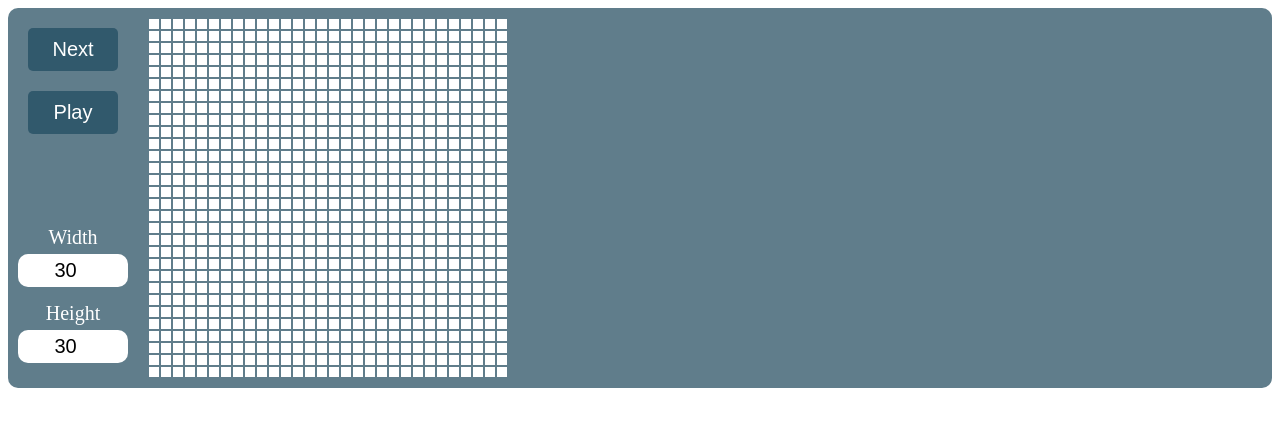
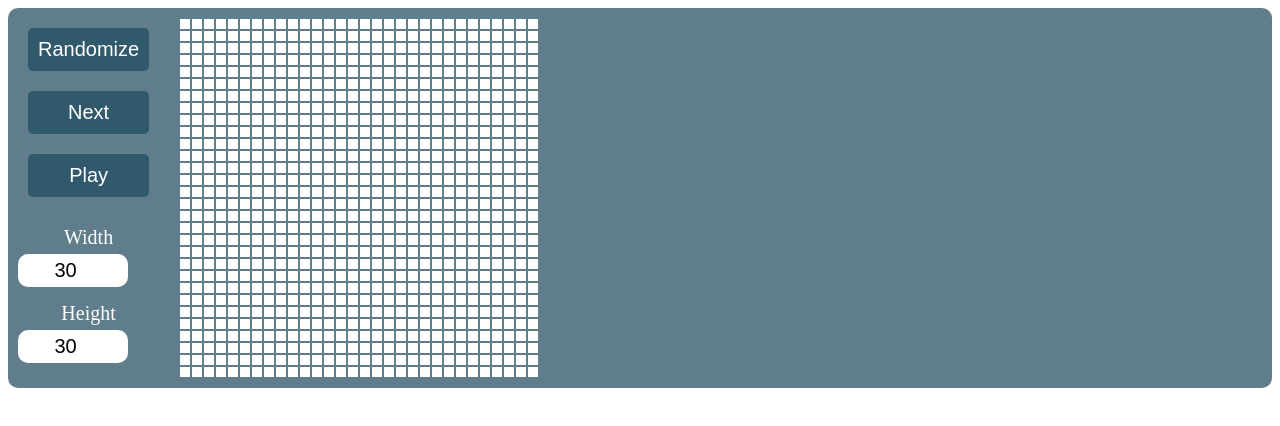
Before and after one commit to Raicuparta/react-redux-life, a React (Create React App) app: page / in a window 1280 px wide. Shown: the top 426 px of the page. Built offline with nearby package versions, Linux system fonts and the light colour scheme.

Commit message:
added randomize button

```diff
--- a/src/components/Controls.jsx
+++ b/src/components/Controls.jsx
@@ -64,9 +64,25 @@ class Controls extends React.Component {
     this.props.updateSetting(key, numericValue);
   }
 
+  handleRandomizeClick = () => {
+    const {
+      settings,
+      toggleCell,
+    } = this.props;
+
+    for (let x = 0; x < settings.width; x++) {
+      for (let y = 0; y < settings.height; y++) {
+        if (Math.random() > 0.5) {
+          toggleCell(y, x);
+        }
+      }
+    }
+  }
+
   render = () => (
     <div className="controls">
       <div className="controls-panel">
+        <button className="controls-button" onClick={this.handleRandomizeClick}>Randomize</button>
         <button className="controls-button" onClick={this.props.nextTick}>Next</button>
         <button className="controls-button" onClick={this.handlePlayClick}>
           {
@@ -102,6 +118,7 @@ const mapDispatchToProps = {
   nextTick: actions.nextTick,
   updateSetting: actions.updateSetting,
   initCells: actions.initCells,
+  toggleCell: actions.toggleCell,
 };
 
 Controls.propTypes = {
@@ -109,6 +126,7 @@ Controls.propTypes = {
   nextTick: t.func.isRequired,
   updateSetting: t.func.isRequired,
   initCells: t.func.isRequired,
+  toggleCell: t.func.isRequired,
 };
 
 export default connect(mapStateToProps, mapDispatchToProps)(Controls);
```
